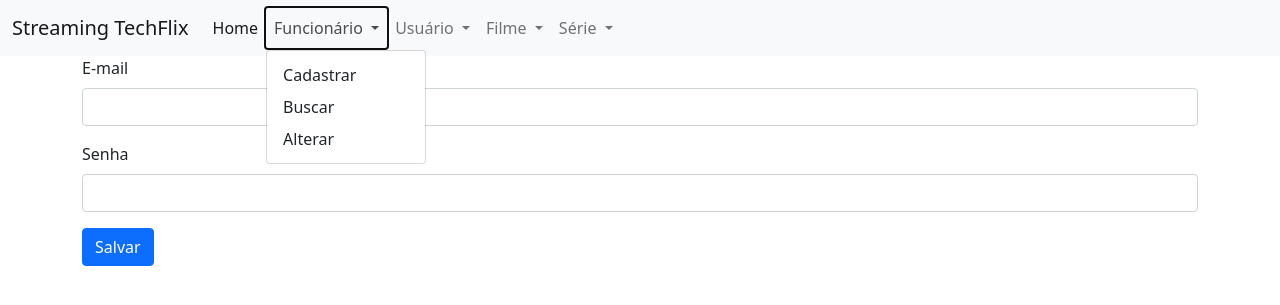
After one commit to eualves/streaming, a PHP site: page /View/cadastroUsuario.php in a window 1280 px wide, after a click on "Funcionário". The commit adds this page. Shown: the top 305 px of the page. Run offline with PHP 8.4, Linux system fonts and the light colour scheme.

Commit message:
Inserindo usuarios

```diff
--- a/View/cadastroFilme.php
+++ b/View/cadastroFilme.php
@@ -1,7 +1,7 @@
 <?php
-
 include("header.php");
 ?>
+
 <div class="container">
     <form action="../Controller/inserirFilme.php" method="get" class="row g-3">
         <div class="col-md-8">
--- /dev/null
+++ b/View/cadastroUsuario.php
@@ -0,0 +1,22 @@
+<?php
+include("header.php");
+?>
+
+<div class="container">
+    <form action="../Controller/inserirUsuario.php" method="post" class="row g-3">
+        <div class="col-12">
+            <label for="inputlogin" class="form-label">E-mail</label>
+            <input type="e-mail" name="login" class="form-control" id="inputlogin">
+        </div>
+        <div class="col-12">
+            <label for="inputsenha" class="form-label">Senha</label>
+            <input type="password" name="senha" class="form-control" id="inputsenha">
+        </div>
+        <div class="col-12">
+            <button type="submit" class="btn btn-primary">Salvar</button>
+        </div>
+    </form>
+</div>
+<?php
+include("footer.php");
+?>
--- a/View/header.php
+++ b/View/header.php
@@ -12,14 +12,14 @@
 <body>
     <nav class="navbar navbar-expand-lg navbar-light bg-light">
         <div class="container-fluid">
-            <a class="navbar-brand" href="#">Navbar</a>
+            <a class="navbar-brand" href="#">Streaming TechFlix</a>
             <button class="navbar-toggler" type="button" data-bs-toggle="collapse" data-bs-target="#navbarNavDropdown" aria-controls="navbarNavDropdown" aria-expanded="false" aria-label="Toggle navigation">
                 <span class="navbar-toggler-icon"></span>
             </button>
             <div class="collapse navbar-collapse" id="navbarNavDropdown">
                 <ul class="navbar-nav">
                     <li class="nav-item">
-                        <a class="nav-link active" aria-current="page" href="#">Home</a>
+                        <a class="nav-link active" aria-current="page" href="AreaFuncionario.php">Home</a>
                     </li>
 
                     <li class="nav-item dropdown">
@@ -27,7 +27,7 @@
                             Funcionário
                         </a>
                         <ul class="dropdown-menu" aria-labelledby="navbarDropdownMenuLink">
-                            <li><a class="dropdown-item" href="#">Cadastrar</a></li>
+                            <li><a class="dropdown-item" href="cadastroFilme.php">Cadastrar</a></li>
                             <li><a class="dropdown-item" href="#">Buscar</a></li>
                             <li><a class="dropdown-item" href="#">Alterar</a></li>
                         </ul>
@@ -38,7 +38,7 @@
                             Usuário
                         </a>
                         <ul class="dropdown-menu" aria-labelledby="navbarDropdownMenuLink">
-                            <li><a class="dropdown-item" href="#">Cadastrar</a></li>
+                            <li><a class="dropdown-item" href="cadastroUsuario.php">Cadastrar</a></li>
                             <li><a class="dropdown-item" href="#">Buscar</a></li>
                             <li><a class="dropdown-item" href="#">Alterar</a></li>
                         </ul>
```
Also changed, not shown: Controller/inserirUsuario.php (added, +13 -0 lines), Model/bancoUsuario.php (added, +12 -0 lines), Controller/inserirFuncionario.php (added), Model/bancoFuncionario.php (added).
